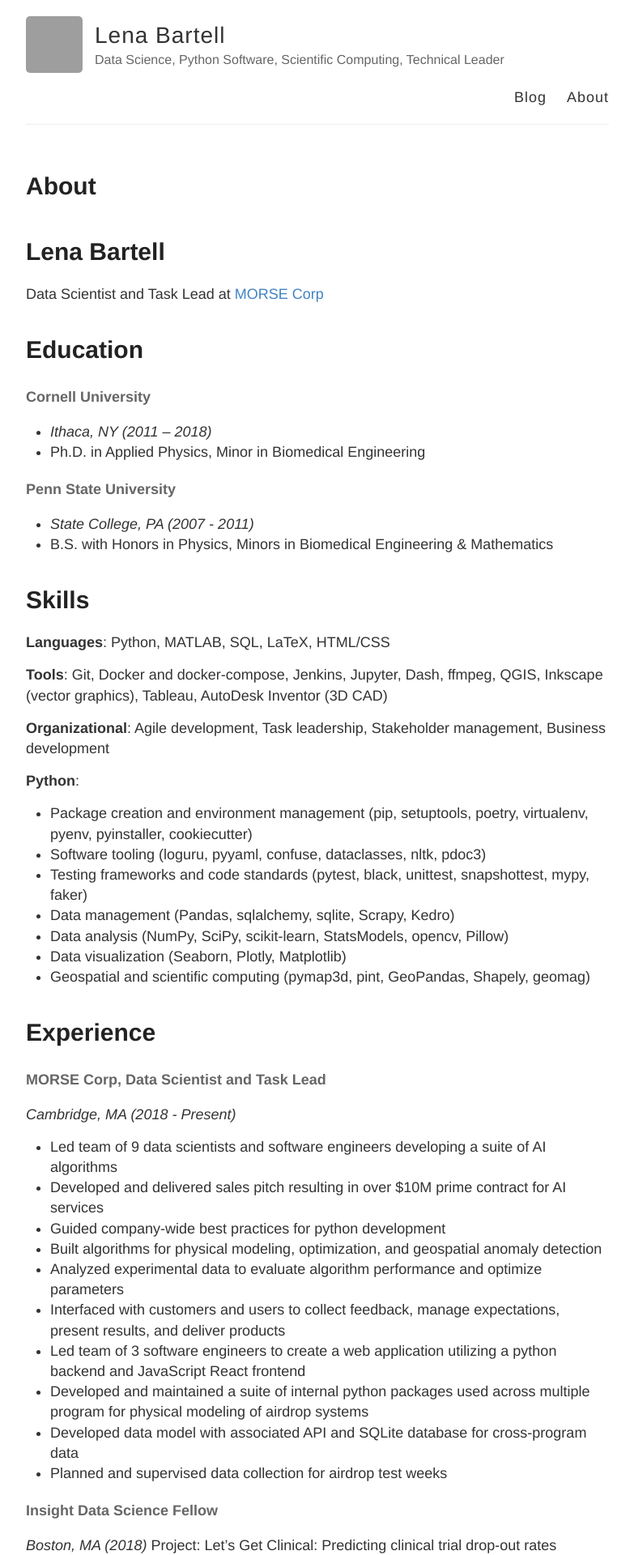
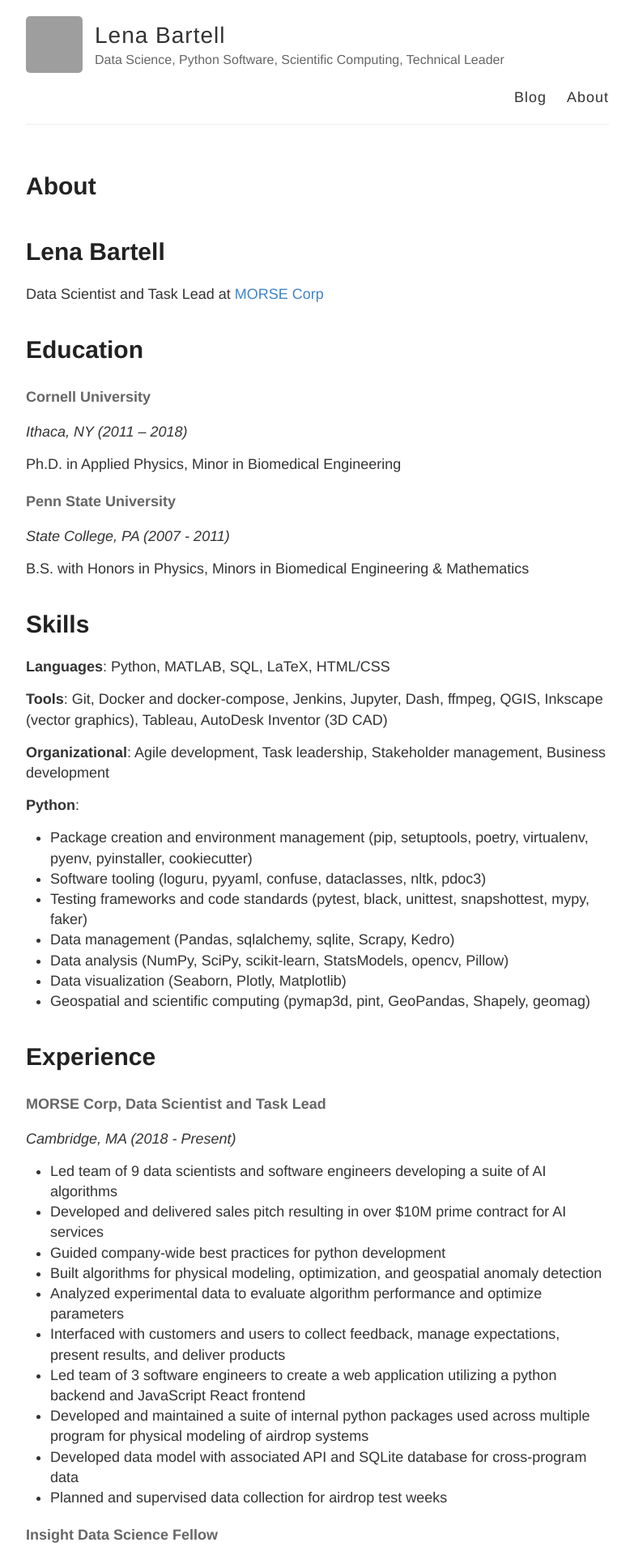
Before and after one commit to lenabradley/lenabradley.github.io, a Jekyll site: the page built from about.md, in a window 1280 px wide. Shown: the top 1920 px of the page at 81% size, without its empty margins (248-1031 px from the left). Built offline with Jekyll 4.4.1, drawn with Linux system fonts in a browser that asks for light colours; grey boxes are pictures that could not be loaded.

Commit message:
udpate resume

```diff
--- a/about.md
+++ b/about.md
@@ -10,12 +10,14 @@ Data Scientist and Task Lead at [MORSE Corp](https://www.morsecorp.com/)
 
 # Education
 #### Cornell University
-* _Ithaca, NY (2011 – 2018)_
-* Ph.D. in Applied Physics, Minor in Biomedical Engineering
+_Ithaca, NY (2011 – 2018)_
+
+Ph.D. in Applied Physics, Minor in Biomedical Engineering
 
 #### Penn State University
-* _State College, PA (2007 - 2011)_
-* B.S. with Honors in Physics, Minors in Biomedical Engineering & Mathematics
+_State College, PA (2007 - 2011)_
+
+B.S. with Honors in Physics, Minors in Biomedical Engineering & Mathematics
 
 # Skills
 **Languages**: Python, MATLAB, SQL, LaTeX, HTML/CSS
```
